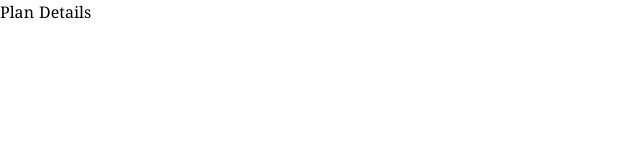
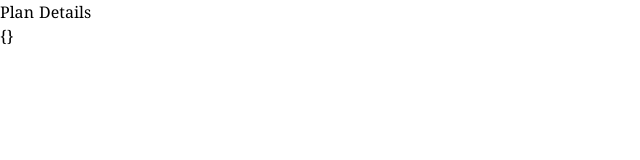
Before and after one commit to EricHier/WirVsVirusTagesplaner, a Nuxt app: page /plan_item in a window 1280 px wide. Shown: the top 160 px of the page, without its empty margins (0-640 px from the left). Built offline with nearby package versions, Linux system fonts and the light colour scheme.

Commit message:
Read category details from URL

```diff
--- a/pages/plan_item.vue
+++ b/pages/plan_item.vue
@@ -1,7 +1,29 @@
 <template>
   <div>
     <h1>Plan Details</h1>
+    <p>{{categoryDetails}}</p>
   </div>
 </template>
 <script>
+import { category_details } from '~/data/category_details';
+
+export default {
+  components: {},
+  methods: {
+  },
+  data() {
+    return {
+      categoryDetails: {}
+    }
+  },
+  created() {
+    const categoryId = this.$route.query.categoryId;
+
+    for(const details of category_details) {
+      if(details.category_id == categoryId) {
+        this.categoryDetails = details;
+      }
+    }
+  }
+}
 </script>
```
